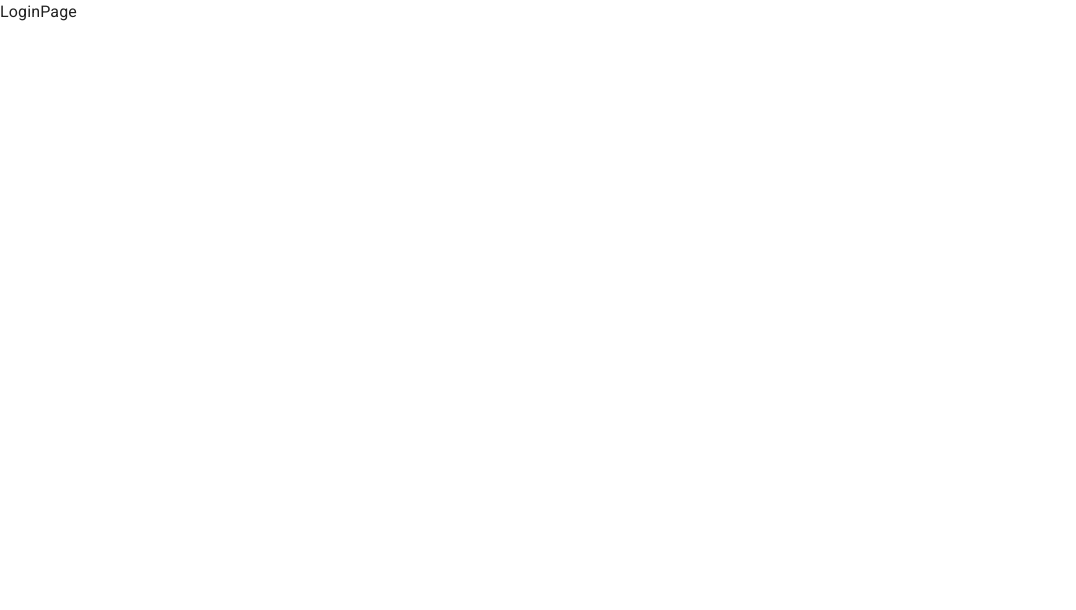
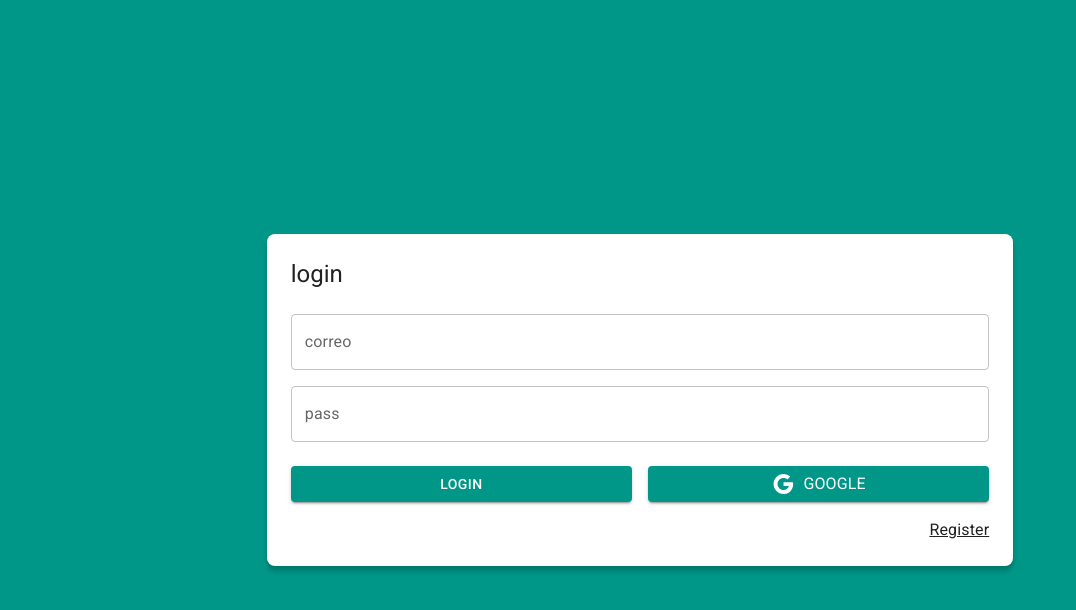
Before and after one commit to pyvan23/Journal, a React (Vite) app: page /auth/login in a window 1280 px wide. Shown: the top 610 px of the page, without its empty margins (0-1076 px from the left). Built offline with nearby package versions, Linux system fonts and the light colour scheme.

Commit message:
link to register and login design

```diff
--- a/src/auth/pages/LoginPage.jsx
+++ b/src/auth/pages/LoginPage.jsx
@@ -1,7 +1,62 @@
-
+import {Link as RouterLink} from 'react-router-dom'
+import { Google } from "@mui/icons-material";
+import { Button, Grid, Link, TextField, Typography } from "@mui/material";
 
 export const LoginPage = () => {
   return (
-    <div>LoginPage</div>
-  )
-}
+    <Grid
+      container
+      spacing={0}
+      direction="column"
+      alignItems="center"
+      justifyContent="center"
+      sx={{ minHeight: "100vh", backgroundColor: "primary.main", padding: 4 }}
+    >
+      <Grid item
+        className="box-shadow"
+        xs={3}
+        sx={{ backgroundColor: "white", padding: 3, borderRadius: 2 }}
+      >
+        <Typography variant="h5" sx={{ mb: 1 }}>
+          login
+        </Typography>
+        <form>
+          <Grid container>
+            <Grid item xs={12} sx={{ mt: 2 }}>
+              <TextField
+                label="correo"
+                type="email"
+                placeholder="email@google.com"
+                fullWidth
+              />
+            </Grid>
+            <Grid item xs={12} sx={{ mt: 2 }}>
+              <TextField
+                label="pass"
+                type="password"
+                placeholder="password"
+                fullWidth
+              />
+            </Grid>
+            <Grid container spacing={2} sx={{ mb: 2, mt:1 }}>
+              <Grid item xs={12} sm={6}>
+                <Button variant="contained" fullWidth>
+                  Login
+                </Button>
+              </Grid>
+              <Grid item xs={12} sm={6}>
+                <Button variant="contained" fullWidth>
+                  <Google/>
+                  <Typography sx={{ml:1}}>Google</Typography>
+                </Button>
+              </Grid>
+            </Grid>
+            <Grid container direction="row" justifyContent="end">
+            <Link component={RouterLink} color="inherit" to="/auth/register">Register</Link>
+            </Grid>
+          </Grid>
+        </form>
+      </Grid>
+    </Grid>
+  );
+};
--- a/src/index.css
+++ b/src/index.css
@@ -1,13 +1,3 @@
-body {
-  margin: 0;
-  font-family: -apple-system, BlinkMacSystemFont, 'Segoe UI', 'Roboto', 'Oxygen',
-    'Ubuntu', 'Cantarell', 'Fira Sans', 'Droid Sans', 'Helvetica Neue',
-    sans-serif;
-  -webkit-font-smoothing: antialiased;
-  -moz-osx-font-smoothing: grayscale;
+.box-shadow {
+  box-shadow: 0px 5px 5px rgba(0, 0, 0, 0.2);
 }
-
-code {
-  font-family: source-code-pro, Menlo, Monaco, Consolas, 'Courier New',
-    monospace;
-}
--- a/src/journal/pages/JournalPage.jsx
+++ b/src/journal/pages/JournalPage.jsx
@@ -1,8 +1,12 @@
-import { Typography } from '@mui/material'
-import React from 'react'
+import { MailOutline } from "@mui/icons-material";
+import { Typography } from "@mui/material";
+
 
 export const JournalPage = () => {
   return (
-    <Typography>JournalPage</Typography>
-  )
-}
+    <>
+      <Typography variant="h3">JournalPage</Typography>
+      <MailOutline />
+    </>
+  );
+};
--- a/src/theme/purpleTheme.js
+++ b/src/theme/purpleTheme.js
@@ -4,7 +4,7 @@
 export const purpleTheme = createTheme({
   palette: {
     primary: {
-      main: "#262254",
+      main: "#009688",
     },
     secondary: {
       main: "#543884",
```
